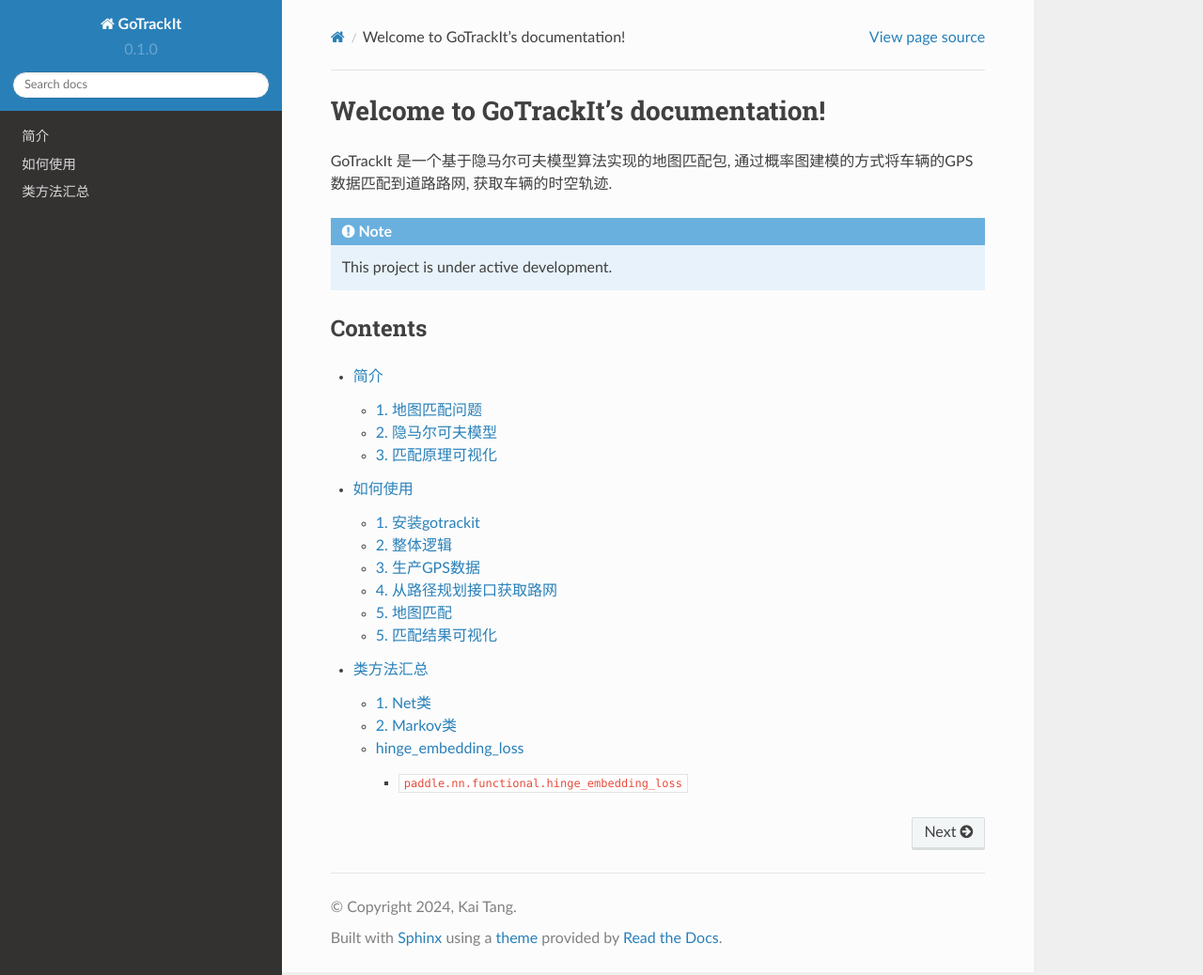
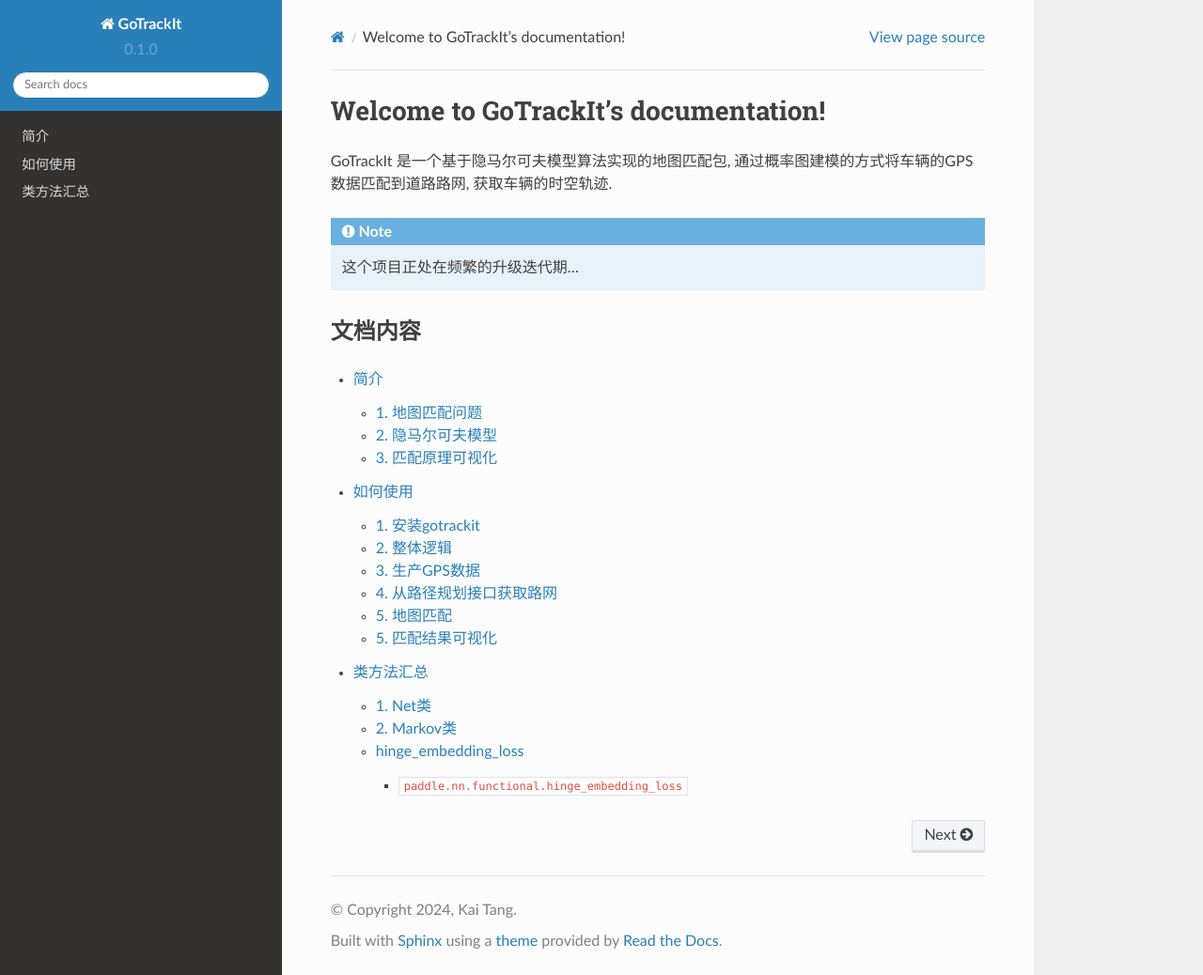
Before and after one commit to zdsjjtTLG/GoTrackItDoc, a Sphinx documentation site: the page built from docs/source/index.rst, in a window 1280 px wide and 1038 px high. Shown: the whole window at 94% size. Built offline with Sphinx 7.4.7 and the Read the Docs theme 2.0.0, drawn with Linux system fonts in a browser that asks for light colours.

Commit message:
modify index

```diff
--- a/docs/source/index.rst
+++ b/docs/source/index.rst
@@ -6,9 +6,10 @@
 
 .. note::
 
-   This project is under active development.
+   这个项目正处在频繁的升级迭代期...
 
-Contents
+
+文档内容
 --------
 
 .. toctree::
```
